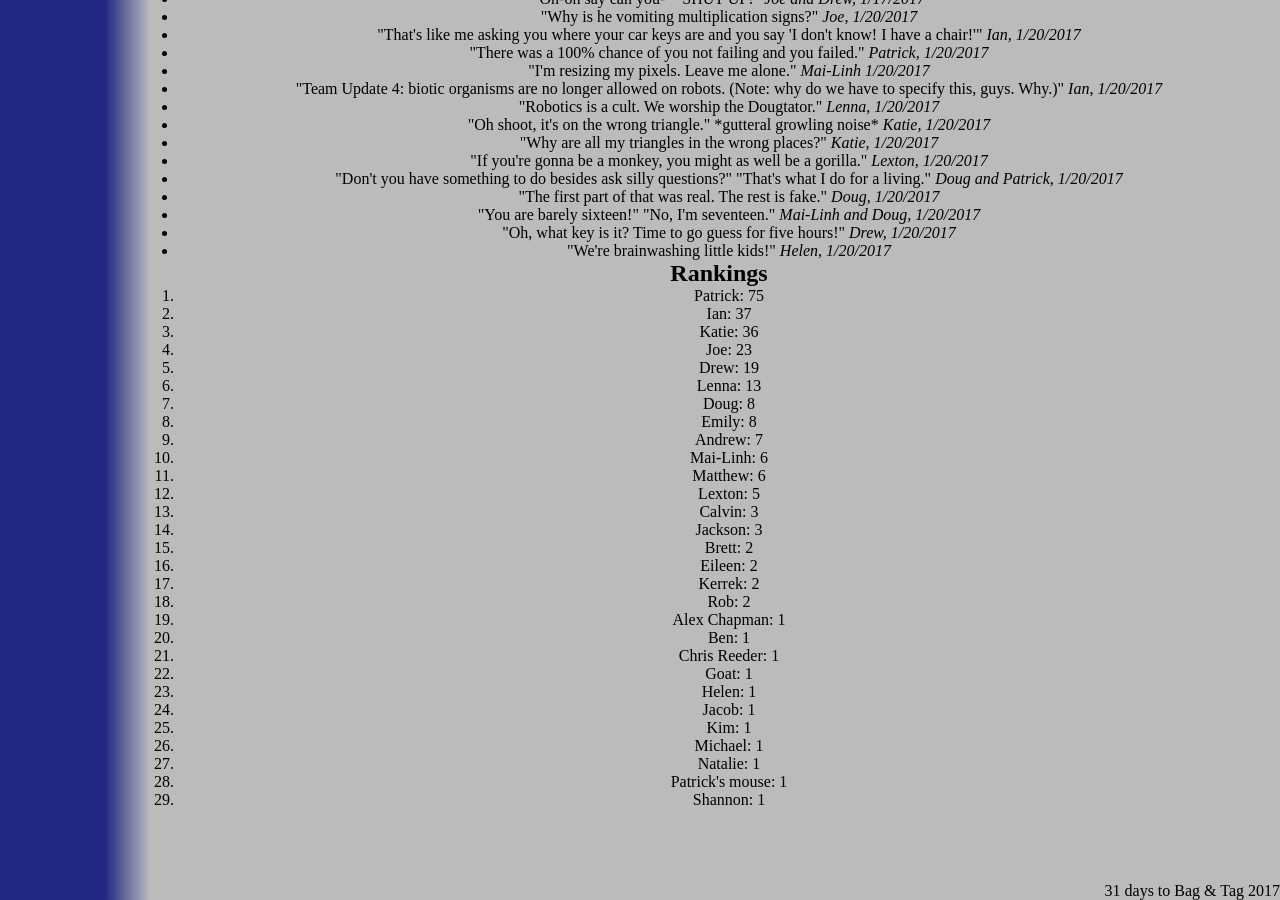
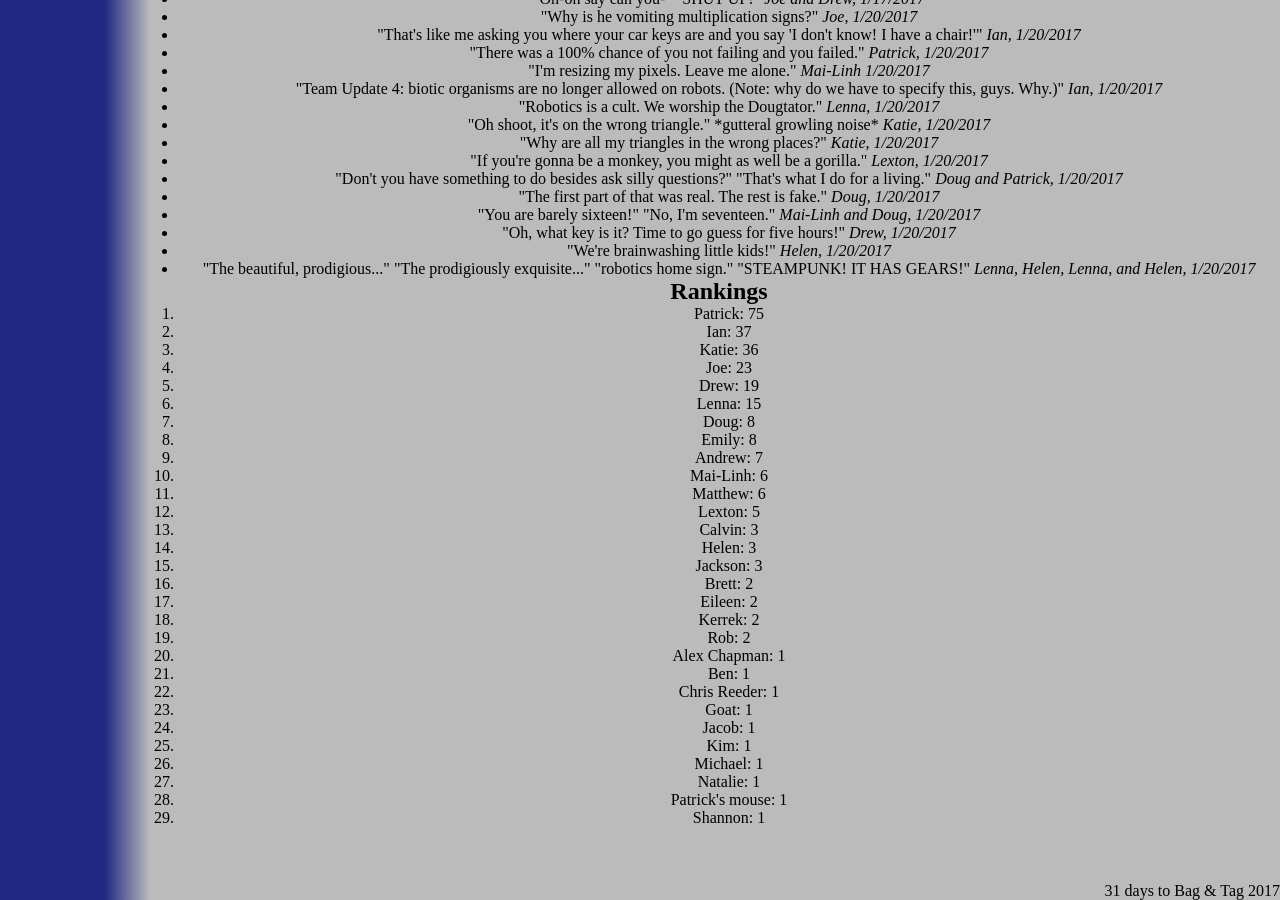
Before and after one commit to katiebugmoon/FRC4131.github.io, a Jekyll site: the page built from media/2017/quotes.html, in a window 1280 px wide and 900 px high, scrolled down 3626 px. Built offline with Jekyll 4.4.1, drawn with Linux system fonts in a browser that asks for light colours; nearby versions of some CDN libraries.

Commit message:
Update quotes.html

```diff
--- a/media/2017/quotes.html
+++ b/media/2017/quotes.html
@@ -208,6 +208,7 @@ title: Build Season 2017 Quotes
 	<li>"You are barely sixteen!" "No, I'm seventeen." <i>Mai-Linh and Doug, 1/20/2017</i></li>
 	<li>"Oh, what key is it? Time to go guess for five hours!" <i>Drew, 1/20/2017</i></li>
 	<li>"We're brainwashing little kids!" <i>Helen, 1/20/2017</i></li>
+	<li>"The beautiful, prodigious..." "The prodigiously exquisite..." "robotics home sign." "STEAMPUNK! IT HAS GEARS!" <i>Lenna, Helen, Lenna, and Helen, 1/20/2017</i></li>
 </ul>
 <h2>Rankings</h2>
 <ol id='rankings'></ol>
```
